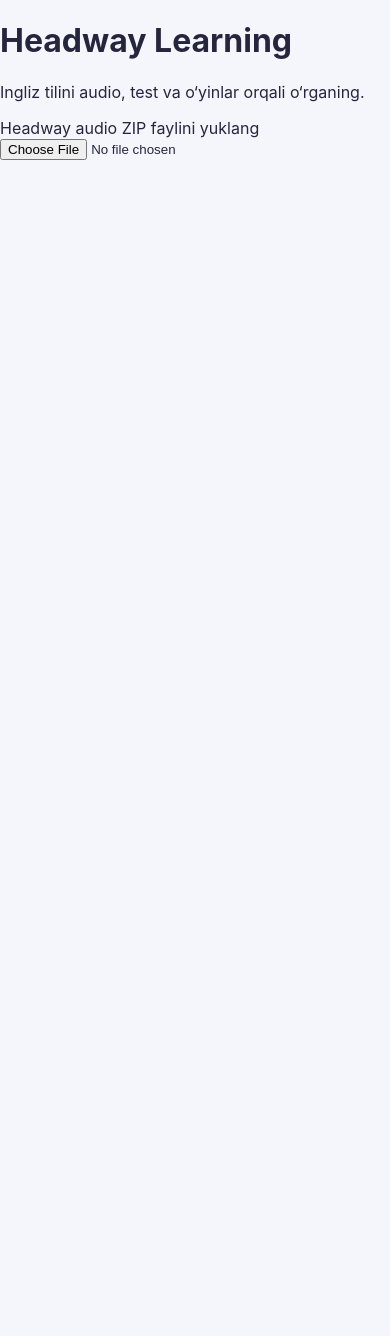
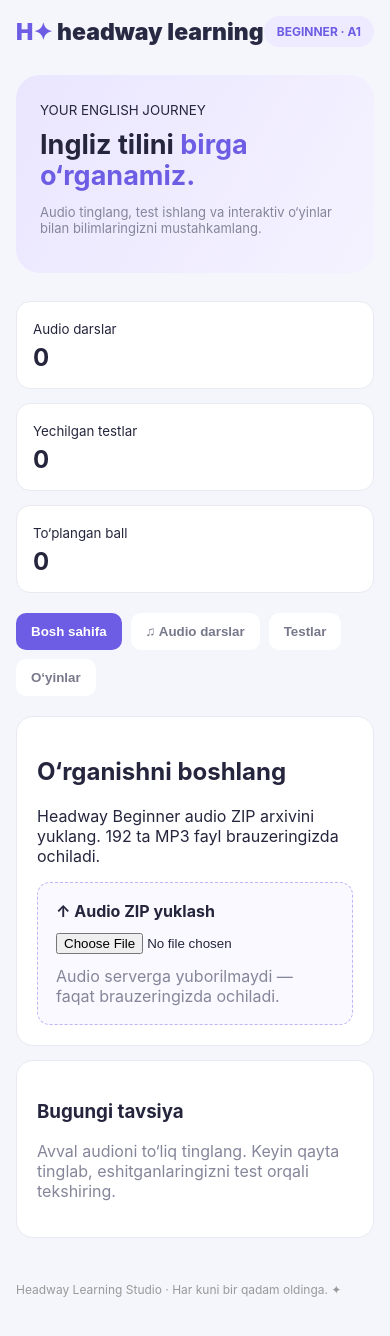
Before and after one commit to murodovmusulmon6-oss/http-127.0.0.1-5500-index.html-flavors, a plain HTML site: page index.html in a window 390 px wide. Before the commit the page ends 844 px from the top, so only its background shows below. Drawn offline with nearby package versions, Linux system fonts and the light colour scheme.

Commit message:
Build responsive learning dashboard

```diff
--- a/index.html
+++ b/index.html
@@ -1 +1,10 @@
-<!doctype html><html lang="uz"><head><meta charset="utf-8"><meta name="viewport" content="width=device-width,initial-scale=1"><title>Headway Learning</title><link rel="stylesheet" href="style.css"></head><body><main><h1>Headway <span>Learning</span></h1><p>Ingliz tilini audio, test va o‘yinlar orqali o‘rganing.</p><section id="app"><label>Headway audio ZIP faylini yuklang</label><input id="zip" type="file" accept=".zip"></section><script src="https://cdn.jsdelivr.net/npm/jszip@3.10.1/dist/jszip.min.js"></script><script src="app.js"></script></main></body></html>
+<!doctype html><html lang="uz"><head><meta charset="utf-8"><meta name="viewport" content="width=device-width,initial-scale=1"><meta name="theme-color" content="#f5f6fb"><title>Headway Learning — English practice</title><link rel="stylesheet" href="style.css"><script src="https://cdn.jsdelivr.net/npm/jszip@3.10.1/dist/jszip.min.js"></script></head><body><div class="app">
+<header class="top"><div class="logo">H✦ <span>headway learning</span></div><span class="pill">BEGINNER · A1</span></header>
+<section class="hero"><div><small>YOUR ENGLISH JOURNEY</small><h1>Ingliz tilini <span>birga o‘rganamiz.</span></h1><p>Audio tinglang, test ishlang va interaktiv o‘yinlar bilan bilimlaringizni mustahkamlang.</p></div><div class="hero-art">✦♫</div></section>
+<div class="grid"><div class="stat"><small>Audio darslar</small><b id="audioCount">0</b></div><div class="stat"><small>Yechilgan testlar</small><b id="tests">0</b></div><div class="stat"><small>To‘plangan ball</small><b id="points">0</b></div></div>
+<nav class="tabs"><button class="tab active" data-to="home">Bosh sahifa</button><button class="tab" data-to="audio">♫ Audio darslar</button><button class="tab" data-to="practice">Testlar</button><button class="tab" data-to="games">O‘yinlar</button></nav>
+<section class="section" id="home"><div class="panel"><h2>O‘rganishni boshlang</h2><p>Headway Beginner audio ZIP arxivini yuklang. 192 ta MP3 fayl brauzeringizda ochiladi.</p><div class="upload"><b>↑ Audio ZIP yuklash</b><input id="zip" type="file" accept=".zip"><span id="notice" class="muted">Audio serverga yuborilmaydi — faqat brauzeringizda ochiladi.</span></div></div><div class="panel"><h3>Bugungi tavsiya</h3><p class="muted">Avval audioni to‘liq tinglang. Keyin qayta tinglab, eshitganlaringizni test orqali tekshiring.</p></div></section>
+<section class="section hide" id="audio"><div class="panel"><h2>Audio kutubxonasi</h2><p id="tracksCount" class="muted">ZIP faylni bosh sahifadan yuklang.</p><input id="search" placeholder="Audio qidirish..."> <select id="unit"><option value="all">Barcha unitlar</option><option value="1">Unit 1</option><option value="2">Unit 2</option><option value="3">Unit 3</option></select></div><div class="audio-grid"><div class="panel"><div id="trackList"><p class="muted">Audio fayllar hali yuklanmagan.</p></div></div><div class="player"><small>NOW PLAYING</small><h3 id="playerTitle">Audio tanlanmagan</h3><p id="playerUnit">Darsni tanlang</p><audio id="audio" preload="metadata"></audio><button id="back">↶ 15s</button><button id="play">▶</button><button id="forward">15s ↷</button><p><input id="seek" type="range" min="0" max="100" value="0" style="width:100%"></p><small id="time">0:00 / 0:00</small><p><button id="speed">1×</button><button id="repeat">↻ Takrorlash</button></p></div></div></section>
+<section class="section hide" id="practice"><h2>Bilimingizni sinang</h2><p class="muted">Har bir testda 10 ta savol mavjud.</p><div class="grid"><div class="panel"><h3>Grammar basics</h3><p class="muted">To be, artikllar va oddiy gaplar.</p><button class="primary" data-quiz="grammar">Testni boshlash</button></div><div class="panel"><h3>Vocabulary</h3><p class="muted">Kundalik inglizcha so‘zlar.</p><button class="primary" data-quiz="vocab">Testni boshlash</button></div><div class="panel"><h3>Listening skills</h3><p class="muted">Eshitib tushunish strategiyalari.</p><button class="primary" data-quiz="listening">Testni boshlash</button></div></div><div id="quiz"></div></section>
+<section class="section hide" id="games"><h2>O‘rganing va o‘ynang</h2><p class="muted">So‘zlarni eslab qolish uchun kichik mashqlar.</p><div class="tabs"><button class="tab active" id="gameMatch">Word match</button><button class="tab" id="gameBuilder">Sentence builder</button><button class="tab" id="gameFlash">Flashcards</button></div><div id="gameArea"></div></section>
+<footer class="foot">Headway Learning Studio · Har kuni bir qadam oldinga. ✦</footer></div><script src="app.js"></script></body></html>
```
